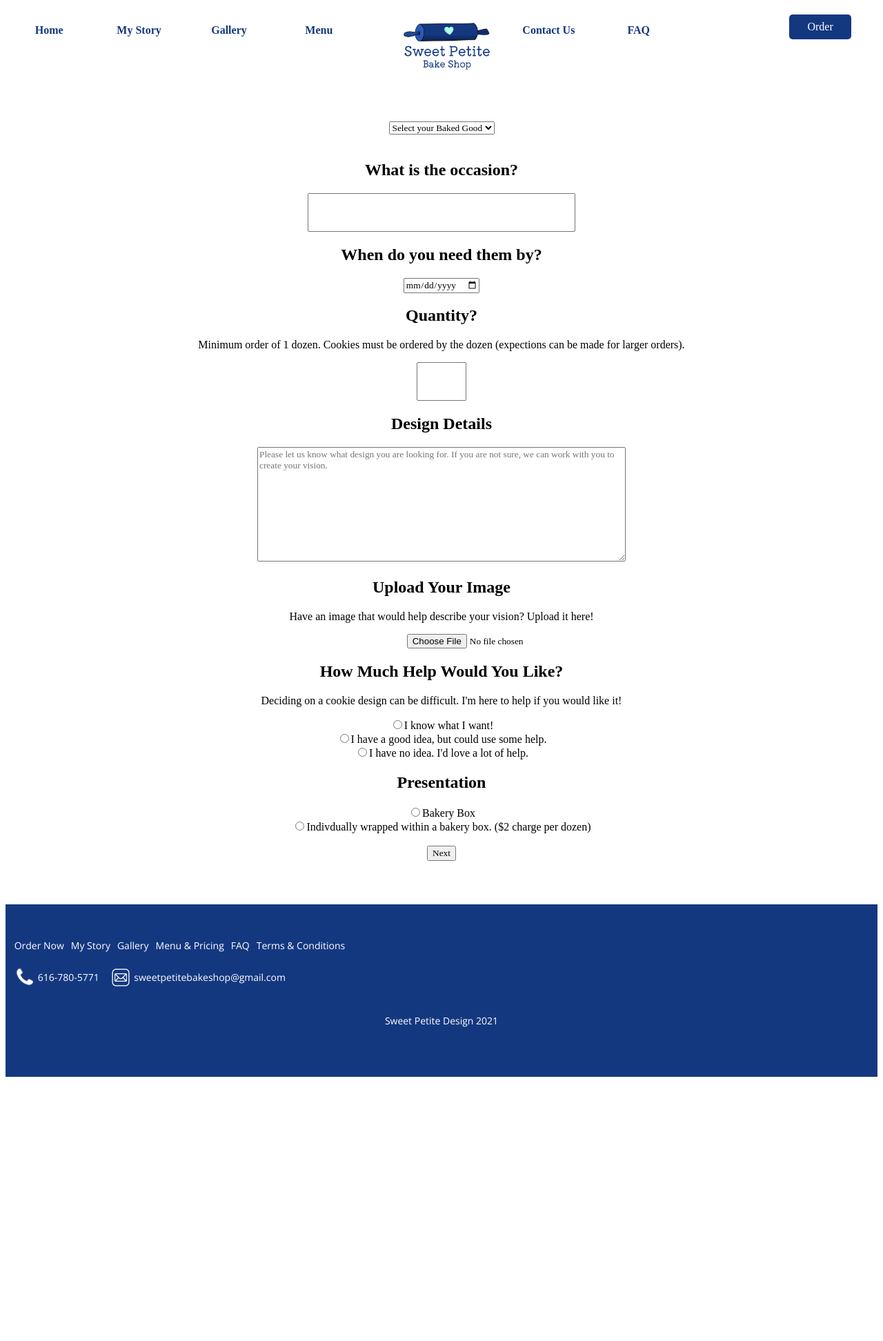
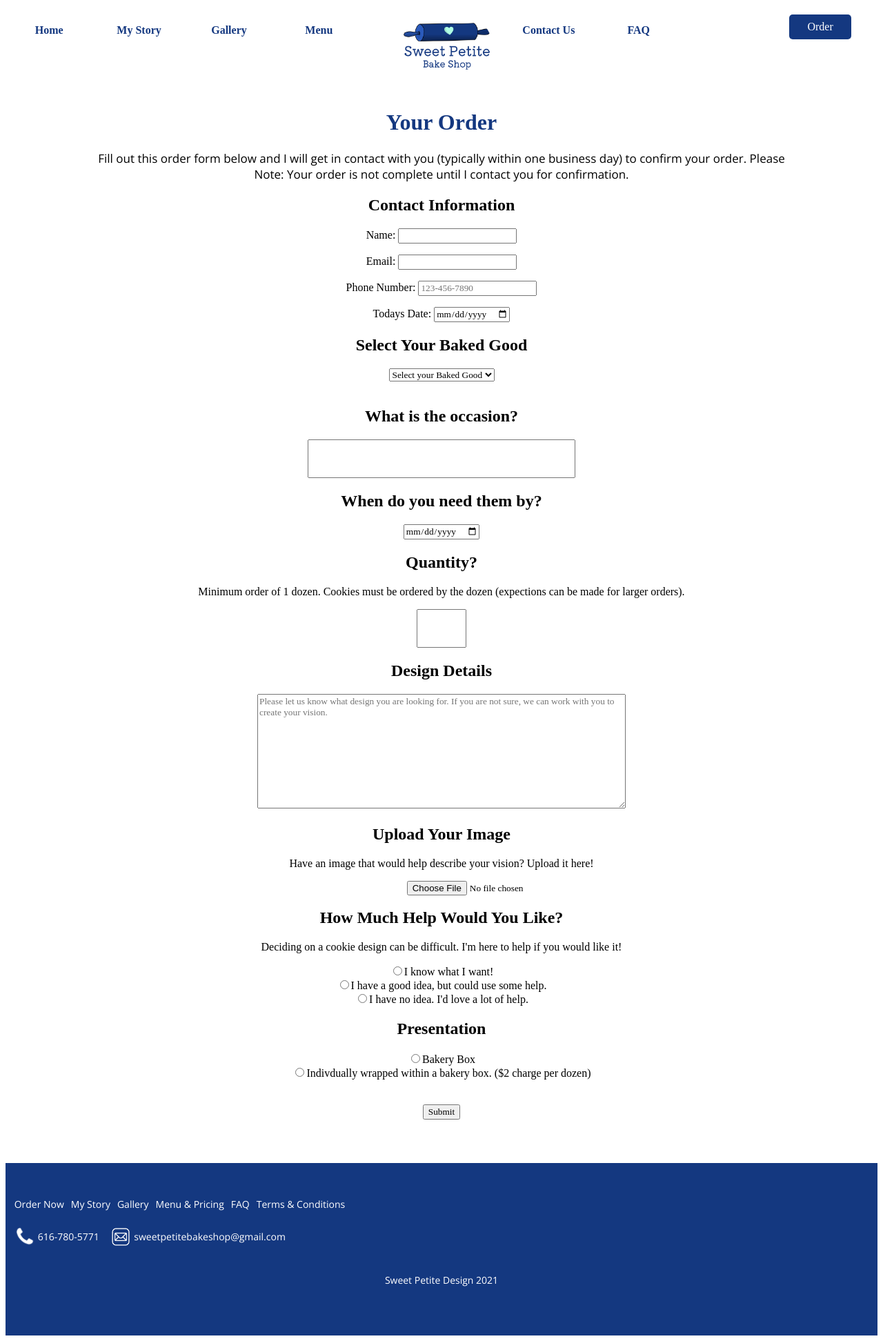
Before and after one commit to merickson51293/spbs, a Django app: page /cookie_select in a window 1280 px wide. Shown: the whole page at 69% size. Before the commit the page ends 1561 px from the top, so only its background shows below. Run offline with Django 3.2, Linux system fonts and the light colour scheme; some web fonts are replaced.

Commit message:
added email submission

```diff
--- a/SPD/settings.py
+++ b/SPD/settings.py
@@ -11,6 +11,7 @@ https://docs.djangoproject.com/en/3.1/ref/settings/
 """
 
 from pathlib import Path
+
 
 # Build paths inside the project like this: BASE_DIR / 'subdir'.
 BASE_DIR = Path(__file__).resolve().parent.parent
--- a/SPDapp/static/css/orderform.css
+++ b/SPDapp/static/css/orderform.css
@@ -4,7 +4,20 @@
 
 #center{
     text-align: center;
-    margin-top: 3%;
+}
+
+#top > p{
+    font-size: 17px;
+    font-family: 'Open Sans', sans-serif;
+}
+
+#top >h1{
+    color: #143880
+}
+
+#top{
+    width: 80%;
+    margin-left: 10%;
 }
 
 #img{
--- a/SPDapp/templates/cookie_select.html
+++ b/SPDapp/templates/cookie_select.html
@@ -5,9 +5,23 @@
         <link rel="stylesheet" href="{% static 'css/orderform.css' %}">
     </head>
     <div id="center">
+        <div id="top">
+            <h1>Your Order</h1>
+        <p>Fill out this order form below and I will get in contact with you (typically within one business day) to confirm your order.
+        Please Note: Your order is not complete until I contact you for confirmation. </p>
+        </div>
 
-    <form action="/custinfo" method="post">
+    <form action="https://getform.io/f/4af6843a-9a83-4913-94e3-7343455acbf5" method="POST">
     {% csrf_token %}
+    <div id="contactinfo">
+        <h2>Contact Information</h2>
+        <p>Name: <input type="text" name="name" id="first_name"></p>
+        <p>Email: <input type="email" name="email" id="email"></p>
+        <p>Phone Number: <input type="tel" id="phone" name="phone" placeholder="123-456-7890"></p>
+        <p>Todays Date: <input type="date" name="date" id="date"></p>
+    </div>
+    <div id="goods">
+        <h2>Select Your Baked Good</h2>
         <select name="baked_goods" id="baked_goods">
             <option value="" disabled selected>Select your Baked Good</option>
             <option value="cookies">Custom Sugar Cookies</option>
@@ -41,9 +55,11 @@
             <input type="radio" name="box" id="box">Bakery Box
             <br>
             <input type="radio" name="wrapped" id="wrapped">Indivdually wrapped within a bakery box. ($2 charge per dozen)
+    </div>
+
         <br>
         <br>
-        <input type="submit" value="Next">
+        <input type="submit" value="Submit">
     </form>
 </div>
     {% endblock %}
```
Also changed, not shown: 1 other file.
